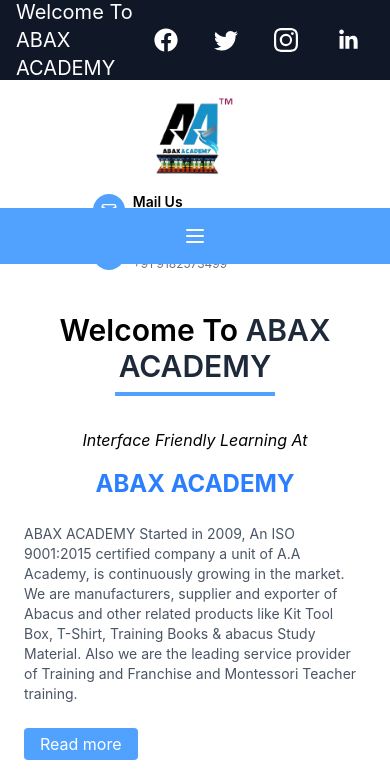
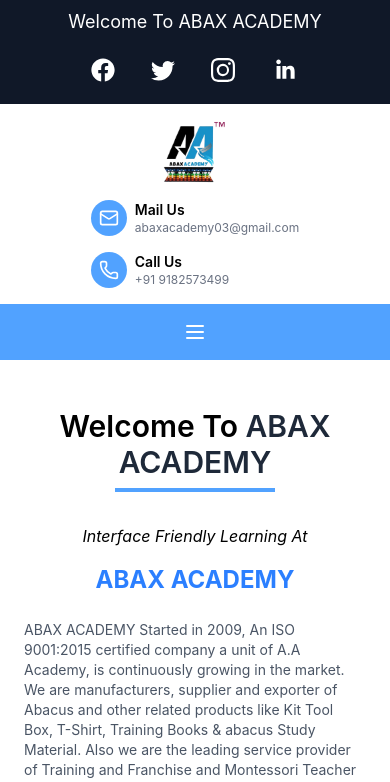
Before and after one commit to dhananjaysable/Abaxacademy, a React (Vite) app: page / in a window 390 px wide. Shown: the top 782 px of the page. Built offline with nearby package versions, Linux system fonts and the light colour scheme.

Commit message:
completed

```diff
--- a/src/components/Header.jsx
+++ b/src/components/Header.jsx
@@ -4,8 +4,13 @@
 
 const Header = () => {
   return (
-    <div className="bg-gray-900 text-white px-4 py-2 flex justify-between items-center text-xl h-20">
-      <span>Welcome To ABAX ACADEMY</span>
+    <div className="bg-gray-900 text-white px-4 py-2 flex flex-col md:flex-row justify-between items-center text-lg md:text-xl h-auto md:h-20">
+
+      <span className="mb-2 md:mb-0 text-center md:text-left">
+        Welcome To ABAX ACADEMY
+      </span>
+
+
       <div className="flex space-x-3">
         <div className="p-3 cursor-pointer rounded-full hover:bg-gray-700 transition duration-300 flex items-center justify-center">
           <button>
@@ -14,7 +19,7 @@
         </div>
         <div className="p-3 cursor-pointer rounded-full hover:bg-gray-700 transition duration-300 flex items-center justify-center">
           <button>
-            <BsTwitter className="cursor-pointer w-6 h-6 " />
+            <BsTwitter className="cursor-pointer w-6 h-6" />
           </button>
         </div>
         <div className="p-3 cursor-pointer rounded-full hover:bg-gray-700 transition duration-300 flex items-center justify-center">
--- a/src/components/MainNavbar.jsx
+++ b/src/components/MainNavbar.jsx
@@ -10,10 +10,12 @@
 
   return (
     <nav className="bg-blue-400 text-white">
-      <div className="flex items-center justify-center mx-auto px-4">
-        <div className="flex justify-between items-center py-4">
-
-          <button className="md:hidden focus:outline-none" onClick={toggleMenu}>
+      <div className="container mx-auto flex items-center justify-center px-4 py-4">
+        <button
+          className="md:hidden focus:outline-none"
+          onClick={toggleMenu}
+          aria-label="Toggle Menu"
+        >
           {isOpen ? <X size={24} /> : <Menu size={24} />}
         </button>
 
@@ -29,34 +31,60 @@
             md:items-center space-y-3 md:space-y-0 md:space-x-6
           `}
         >
-            <a href="#" className="block hover:text-blue-200 transition duration-200">
+          <a
+            href="#"
+            className="block hover:text-blue-200 transition duration-200"
+          >
             Home
           </a>
-            <a href="#" className="block hover:text-blue-200 transition duration-200">
+          <a
+            href="#"
+            className="block hover:text-blue-200 transition duration-200"
+          >
             About
           </a>
-            <a href="#" className="block hover:text-blue-200 transition duration-200">
+          <a
+            href="#"
+            className="block hover:text-blue-200 transition duration-200"
+          >
             Registration
           </a>
-            <a href="#" className="block hover:text-blue-200 transition duration-200">
+          <a
+            href="#"
+            className="block hover:text-blue-200 transition duration-200"
+          >
             Courses
           </a>
-            <a href="#" className="block hover:text-blue-200 transition duration-200">
+          <a
+            href="#"
+            className="block hover:text-blue-200 transition duration-200"
+          >
             Branches
           </a>
-            <a href="#" className="block hover:text-blue-200 transition duration-200">
+          <a
+            href="#"
+            className="block hover:text-blue-200 transition duration-200"
+          >
             Products
           </a>
-            <a href="#" className="block hover:text-blue-200 transition duration-200">
+          <a
+            href="#"
+            className="block hover:text-blue-200 transition duration-200"
+          >
             Blog
           </a>
-            <a href="#" className="block hover:text-blue-200 transition duration-200">
+          <a
+            href="#"
+            className="block hover:text-blue-200 transition duration-200"
+          >
             Gallery
           </a>
-            <a href="#" className="block hover:text-blue-200 transition duration-200">
+          <a
+            href="#"
+            className="block hover:text-blue-200 transition duration-200"
+          >
             Contact
           </a>
-          </div>
         </div>
       </div>
     </nav>
--- a/src/components/TopNavbar.jsx
+++ b/src/components/TopNavbar.jsx
@@ -1,29 +1,35 @@
-import logo from '../assets/Logo_111.png'
+import logo from '../assets/Logo_111.png';
 import { Phone, Mail } from 'lucide-react';
 
 const TopNavbar = () => {
   return (
-    <div className="bg-white py-4 h-32 px-6 flex flex-col md:flex-row justify-between items-center">
-      <div className="logo mb-4 md:mb-0">
-        <img src={logo} alt="Abax Academy Logo" className="h-20 w-20" />
+    <div className="bg-white py-4 px-6 flex flex-col md:flex-row justify-between items-center space-y-4 md:space-y-0 h-auto md:h-32">
+      {/* Logo Section */}
+      <div className="logo">
+        <img src={logo} alt="Abax Academy Logo" className="h-16 w-16 md:h-20 md:w-20" />
       </div>
-      <div className="flex flex-col md:flex-row space-y-2 md:space-y-0 md:space-x-8">
+
+      {/* Contact Information */}
+      <div className="flex flex-col md:flex-row space-y-4 md:space-y-0 md:space-x-8 items-start">
+        {/* Mail Us Section */}
         <div className="flex items-center">
           <div className="bg-blue-400 p-2 rounded-full mr-2">
-            <Mail className="text-white w-4 h-4" />
+            <Mail className="text-white w-5 h-5" />
           </div>
-          <div>
-            <h4 className="text-sm font-semibold">Mail Us</h4>
-            <p className="text-xs text-gray-500">abaxacademy03@gmail.com</p>
+          <div className='flex items-start flex-col'>
+            <h4 className="text-sm font-semibold text-center md:text-left">Mail Us</h4>
+            <p className="text-xs text-gray-500 text-center md:text-left">abaxacademy03@gmail.com</p>
           </div>
         </div>
-        <div className="flex items-center">
+
+        {/* Call Us Section */}
+        <div className="flex items-start">
           <div className="bg-blue-400 p-2 rounded-full mr-2">
-            <Phone className="text-white w-4 h-4" />
+            <Phone className="text-white w-5 h-5" />
           </div>
-          <div>
-            <h4 className="text-sm font-semibold">Call Us</h4>
-            <p className="text-xs text-gray-500">+91 9182573499</p>
+          <div className='flex items-start flex-col'>
+            <h4 className="text-sm font-semibold text-center md:text-left">Call Us</h4>
+            <p className="text-xs text-gray-500 text-center md:text-left">+91 9182573499</p>
           </div>
         </div>
       </div>
```
Lines whose indentation alone changed are shown as unchanged.
